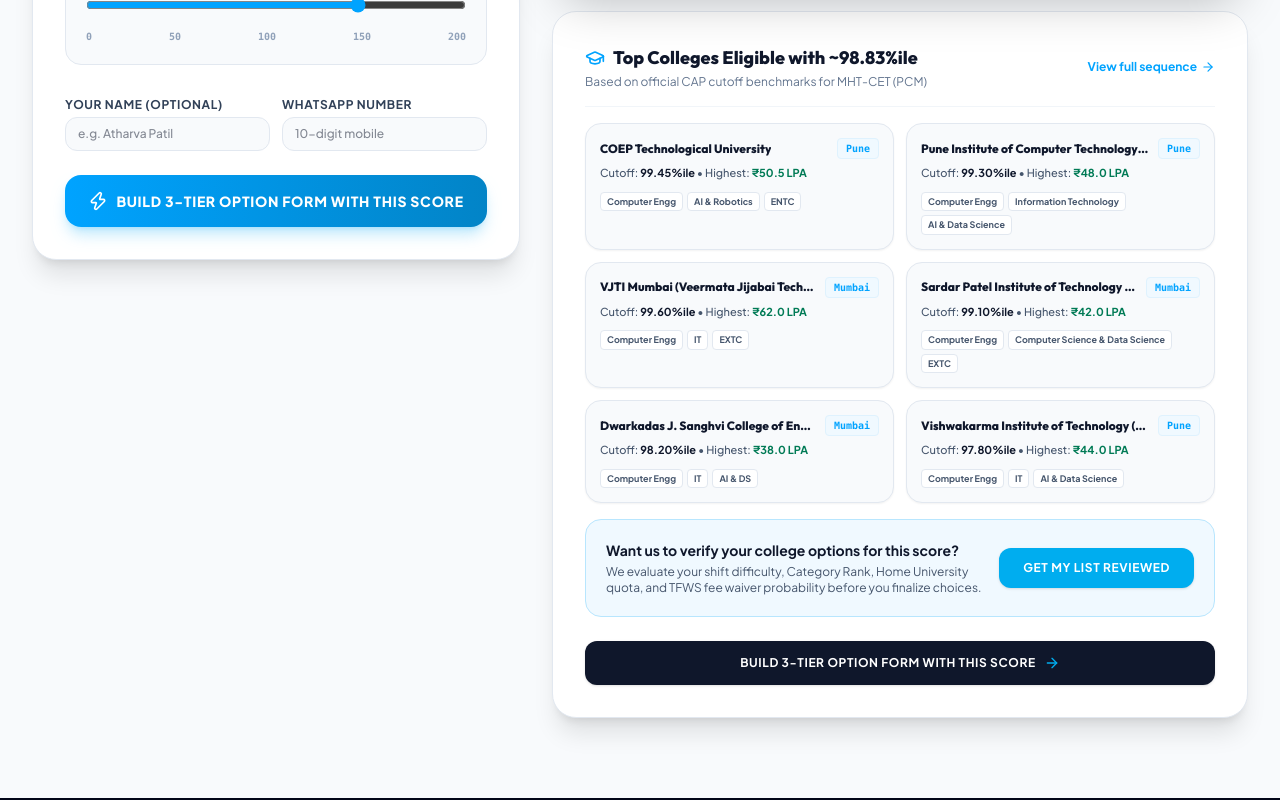
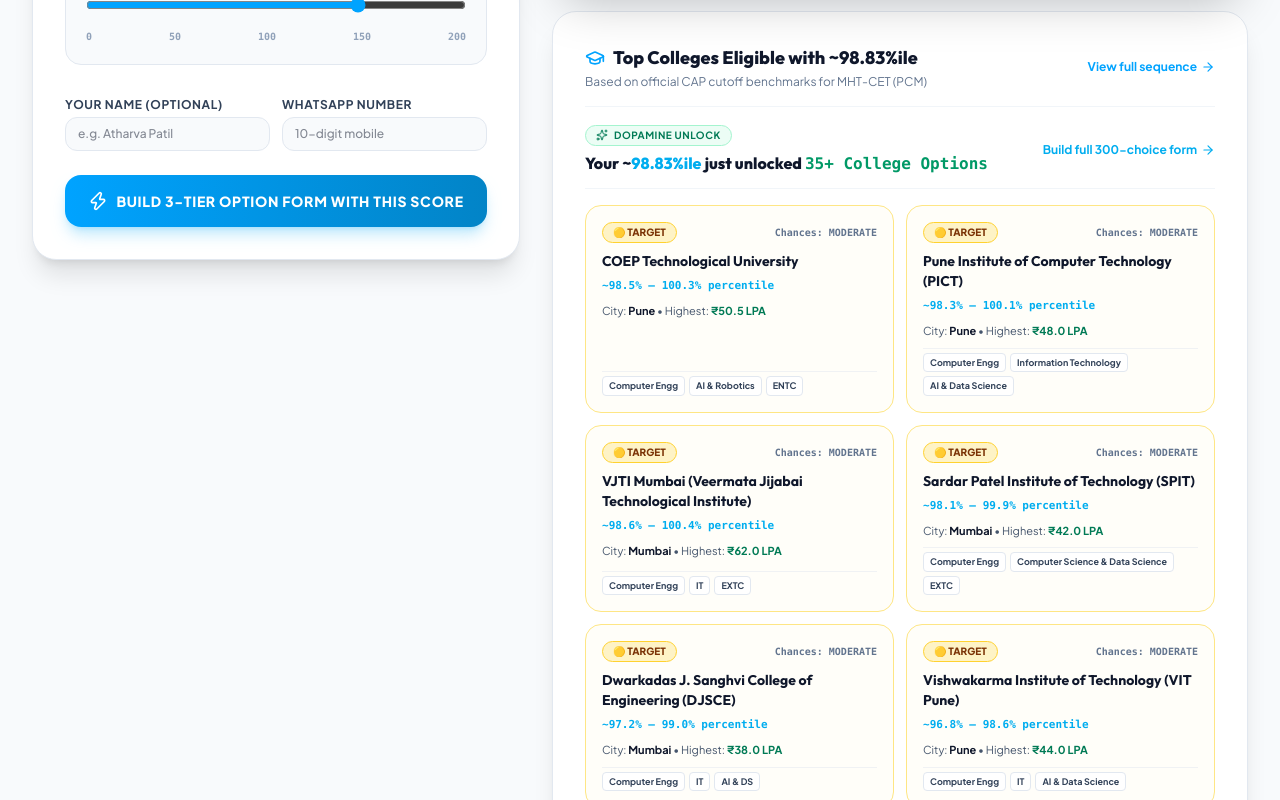
Before and after one commit to vivek-rx/AdmissionSuggestion, a React (Vite) app: page /estimator in a window 1280 px wide. Shown: the part 860-1660 px from the top of the page. Built offline with nearby package versions, Linux system fonts and the light colour scheme.

Commit message:
Implement Dopamine Loop animated result reveals with realistic chances and cutoff bands

```diff
--- a/src/components/home/CollegePredictorWidget.tsx
+++ b/src/components/home/CollegePredictorWidget.tsx
@@ -1,6 +1,6 @@
 import React, { useState } from 'react';
 import { motion, AnimatePresence } from 'framer-motion';
-import { Target, Search, CheckCircle2, ArrowRight, Building2, MapPin, Award, FileText, PhoneCall, Calculator } from 'lucide-react';
+import { Target, Search, CheckCircle2, ArrowRight, Building2, MapPin, Award, FileText, PhoneCall, Calculator, Sparkles } from 'lucide-react';
 import { useNavigate } from 'react-router-dom';
 import { initialColleges } from '../../data/initialData';
 import { College } from '../../types';
@@ -207,102 +207,125 @@
         </form>
 
         {/* Prediction Results Area */}
+        {/* Dopamine Loop Prediction Results Area */}
         <AnimatePresence>
           {predictedResults && (
             <motion.div
-              initial={{ opacity: 0, y: 10 }}
+              initial={{ opacity: 0, y: 15 }}
               animate={{ opacity: 1, y: 0 }}
               exit={{ opacity: 0, y: 10 }}
-              className="pt-6 border-t border-slate-200 space-y-4"
+              transition={{ duration: 0.3 }}
+              className="pt-8 border-t border-slate-200 space-y-6"
             >
-              <div className="flex flex-col sm:flex-row sm:items-center justify-between gap-2">
-                <span className="text-xs font-extrabold text-slate-900 uppercase tracking-wider font-heading">
-                  Estimated Institutes for {percentile}%ile ({category} • {branch})
+              {/* Dopamine Headline Badge */}
+              <div className="p-4 sm:p-5 rounded-2xl bg-gradient-to-r from-slate-900 via-[#0F172A] to-slate-900 text-white border border-slate-800 shadow-xl flex flex-col sm:flex-row sm:items-center justify-between gap-4">
+                <div className="space-y-1">
+                  <div className="inline-flex items-center gap-2 px-2.5 py-0.5 rounded-full bg-[#00ADEF]/20 text-[#00ADEF] text-[11px] font-bold uppercase tracking-wider font-heading">
+                    <Sparkles className="w-3.5 h-3.5" />
+                    <span>Real-Time Merit Engine</span>
+                  </div>
+                  <h3 className="text-lg sm:text-xl font-extrabold font-heading text-white tracking-tight">
+                    Your <span className="text-[#00ADEF]">{percentile}%ile</span> just unlocked <span className="text-emerald-400 font-mono">{predictedResults.length} options</span>
+                  </h3>
+                </div>
+
+                <div className="flex items-center gap-2 self-start sm:self-auto">
+                  <span className="px-3 py-1.5 rounded-xl bg-emerald-500/20 border border-emerald-500/40 text-emerald-300 text-xs font-bold font-heading">
+                    {predictedResults.filter(p => p.probability === 'Safe').length} High Probability
                   </span>
-                <span className="text-xs text-[#0284C7] font-bold">
-                  {predictedResults.length} Institutes Analyzed
+                  <span className="px-3 py-1.5 rounded-xl bg-amber-500/20 border border-amber-500/40 text-amber-300 text-xs font-bold font-heading">
+                    {predictedResults.filter(p => p.probability === 'Moderate').length} Target
+                  </span>
+                </div>
+              </div>
+
+              {/* Animated Results Grid */}
+              <div className="grid grid-cols-1 md:grid-cols-2 lg:grid-cols-3 gap-4">
+                {predictedResults.slice(0, 9).map(({ college, probability }, idx) => {
+                  const isSafe = probability === 'Safe';
+                  const isModerate = probability === 'Moderate';
+
+                  // Calculate realistic cutoff band around candidate score
+                  const targetCutoff = typeof college.cutoffPercentile === 'number'
+                    ? college.cutoffPercentile
+                    : parseFloat(String(college.cutoffPercentile || '88'));
+                  const minBand = (targetCutoff - 1.2).toFixed(1);
+                  const maxBand = (targetCutoff + 0.8).toFixed(1);
+
+                  return (
+                    <motion.div
+                      key={college.id}
+                      initial={{ opacity: 0, y: 20, scale: 0.98 }}
+                      animate={{ opacity: 1, y: 0, scale: 1 }}
+                      transition={{ duration: 0.25, delay: idx * 0.05 }}
+                      className={`p-5 rounded-2xl border transition-all space-y-3.5 flex flex-col justify-between ${
+                        isSafe
+                          ? 'bg-emerald-50/40 border-emerald-200 hover:border-emerald-400 shadow-xs'
+                          : isModerate
+                          ? 'bg-amber-50/40 border-amber-200 hover:border-amber-400 shadow-xs'
+                          : 'bg-indigo-50/30 border-indigo-200 hover:border-indigo-400 shadow-xs'
+                      }`}
+                    >
+                      <div className="space-y-3">
+                        {/* Status Tier & Chance Pill */}
+                        <div className="flex items-center justify-between gap-2">
+                          <span
+                            className={`px-3 py-1 rounded-full text-xs font-extrabold uppercase tracking-wide font-heading border ${
+                              isSafe
+                                ? 'bg-emerald-100 text-emerald-900 border-emerald-300'
+                                : isModerate
+                                ? 'bg-amber-100 text-amber-900 border-amber-300'
+                                : 'bg-indigo-100 text-indigo-900 border-indigo-300'
+                            }`}
+                          >
+                            {isSafe ? 'VERY REALISTIC' : isModerate ? 'TARGET CHOICE' : 'AMBITIOUS SPOT ROUND'}
+                          </span>
+                          <span className={`text-[11px] font-bold font-mono ${
+                            isSafe ? 'text-emerald-700' : isModerate ? 'text-amber-800' : 'text-indigo-700'
+                          }`}>
+                            Chances: {isSafe ? 'HIGH' : isModerate ? 'MODERATE' : 'ROUND 2/3'}
                           </span>
                         </div>
 
-              <div className="grid grid-cols-1 md:grid-cols-2 lg:grid-cols-3 gap-4">
-                {predictedResults.slice(0, 6).map(({ college, probability }) => (
-                  <div
-                    key={college.id}
-                    className="p-5 rounded-2xl bg-slate-50 border border-slate-200 hover:border-blue-300 transition-all space-y-3"
-                  >
-                    <div className="flex items-start justify-between gap-3">
-                      <div className="flex items-center gap-3">
-                        {college.logoUrl ? (
-                          <div className="h-10 px-2 py-1 rounded-xl bg-white border border-slate-200 shadow-2xs flex items-center justify-center shrink-0">
-                            <img
-                              src={college.logoUrl}
-                              alt={`${college.name} logo`}
-                              className="max-h-7 max-w-[90px] w-auto object-contain"
-                              loading="lazy"
-                            />
-                          </div>
-                        ) : (
-                          <div className="w-9 h-9 rounded-xl bg-gradient-to-br from-[#00A3FF] to-blue-700 text-white flex items-center justify-center font-black text-xs shrink-0">
-                            {college.name.substring(0, 2).toUpperCase()}
-                          </div>
-                        )}
+                        {/* College Name & Branch */}
                         <div>
-                          <div className="flex items-center gap-1.5 flex-wrap">
-                            <span className="text-[10px] font-mono font-bold bg-blue-100 text-[#0284C7] px-2 py-0.5 rounded">
-                              DTE: {college.dteCode}
-                            </span>
-                            <span
-                              className={`text-[10px] font-extrabold px-2 py-0.5 rounded-full ${
-                                probability === 'Safe'
-                                  ? 'bg-emerald-100 text-emerald-800 border border-emerald-300'
-                                  : probability === 'Moderate'
-                                  ? 'bg-amber-100 text-amber-800 border border-amber-300'
-                                  : 'bg-indigo-100 text-indigo-800 border border-indigo-300'
-                              }`}
-                            >
-                              {probability === 'Safe' ? '● Safe Choice' : probability === 'Moderate' ? '● Target Choice' : '● Ambitious Choice'}
-                            </span>
-                          </div>
-                          <h4 className="text-sm font-bold text-slate-900 font-heading leading-snug mt-1">
+                          <h4 className="text-base font-bold text-slate-900 font-heading leading-snug">
                             {college.name}
                           </h4>
+                          <div className="text-xs font-bold text-[#00ADEF] mt-0.5 font-heading">
+                            {branch === 'All' ? 'Computer Engg / IT / AI-DS' : branch}
+                          </div>
+                        </div>
+
+                        {/* Realistic Cutoff Band */}
+                        <div className="p-2.5 rounded-xl bg-white border border-slate-200/80 font-mono text-xs space-y-1">
+                          <div className="flex items-center justify-between text-slate-500 text-[11px] font-sans">
+                            <span>Historical Cutoff Band:</span>
+                            <span className="font-bold text-slate-900 font-mono">~{minBand}% – {maxBand}%ile</span>
+                          </div>
+                          <div className="flex items-center justify-between text-slate-500 text-[11px] font-sans">
+                            <span>Campus / Fees:</span>
+                            <span className="font-bold text-slate-800">{college.city} • {college.fees}</span>
                           </div>
                         </div>
                       </div>
 
-                    <div className="grid grid-cols-2 gap-2 text-[11px] bg-white p-2.5 rounded-xl border border-slate-200 font-medium text-slate-600">
-                      <div>
-                        <span className="text-slate-400 block text-[10px]">City:</span>
-                        <span className="font-bold text-slate-800">{college.city}</span>
-                      </div>
-                      <div>
-                        <span className="text-slate-400 block text-[10px]">Cut-off Bench:</span>
-                        <span className="font-bold text-emerald-700">{college.cutoffPercentile}%ile</span>
-                      </div>
-                      <div>
-                        <span className="text-slate-400 block text-[10px]">Annual Fee:</span>
-                        <span className="font-bold text-slate-800">{college.fees}</span>
-                      </div>
-                      <div>
-                        <span className="text-slate-400 block text-[10px]">Avg Package:</span>
-                        <span className="font-bold text-[#0284C7]">{college.averagePackage}</span>
-                      </div>
-                    </div>
-
-                    <div className="flex items-center justify-between pt-1">
-                      <span className="text-[11px] font-bold text-slate-500">
-                        {college.ranking}
+                      {/* Card Footer CTA */}
+                      <div className="flex items-center justify-between pt-2 border-t border-slate-200/60">
+                        <span className="text-[10px] font-bold text-slate-500 font-mono">
+                          DTE: {college.dteCode || college.code}
                         </span>
                         <button
                           onClick={onOpenConsultation}
-                        className="text-xs font-extrabold text-[#00A3FF] hover:text-[#0284C7] flex items-center gap-1 transition-colors font-heading"
+                          className="text-xs font-bold text-[#00ADEF] hover:text-[#0098D4] flex items-center gap-1 transition-colors font-heading"
                         >
-                        <span>Option Strategy</span>
+                          <span>Lock in Option Form</span>
                           <ArrowRight className="w-3.5 h-3.5" />
                         </button>
                       </div>
-                  </div>
-                ))}
+                    </motion.div>
+                  );
+                })}
               </div>
 
               {/* Contextual Counsellor Advisory Hook */}
--- a/src/pages/MarksEstimatorPage.tsx
+++ b/src/pages/MarksEstimatorPage.tsx
@@ -496,38 +496,94 @@
                 </button>
               </div>
 
-              {/* College Cards Grid */}
+              {/* Dopamine Loop Section Header */}
+              <div className="flex flex-col sm:flex-row sm:items-center justify-between gap-3 border-b border-slate-100 pb-3">
+                <div>
+                  <div className="inline-flex items-center gap-1.5 px-2.5 py-0.5 rounded-full bg-emerald-50 text-emerald-700 border border-emerald-200 text-[10px] font-bold uppercase tracking-wider font-heading">
+                    <Sparkles className="w-3 h-3" />
+                    <span>Dopamine Unlock</span>
+                  </div>
+                  <h4 className="text-sm sm:text-base font-extrabold text-slate-900 font-heading mt-1">
+                    Your ~<span className="text-[#00ADEF]">{estimates.avgPct}%ile</span> just unlocked <span className="text-emerald-600 font-mono">35+ College Options</span>
+                  </h4>
+                </div>
+
+                <button
+                  type="button"
+                  onClick={handleLaunchCapGenerator}
+                  className="inline-flex items-center gap-1 text-xs font-bold text-[#00ADEF] hover:underline font-heading self-start sm:self-auto"
+                >
+                  <span>Build full 300-choice form</span>
+                  <ArrowRight className="w-3.5 h-3.5" />
+                </button>
+              </div>
+
+              {/* College Cards Grid with Realistic Chances */}
               <div className="grid grid-cols-1 sm:grid-cols-2 gap-3">
-                {topEligibleColleges.map((col) => (
+                {topEligibleColleges.map((col, idx) => {
+                  const targetCutoff = typeof col.cutoffPercentile === 'number'
+                    ? col.cutoffPercentile
+                    : parseFloat(String(col.cutoffPercentile || '85'));
+                  const isSafe = (estimates.avgPct - targetCutoff) >= 1.5;
+                  const isModerate = Math.abs(estimates.avgPct - targetCutoff) < 1.5;
+
+                  const minBand = (targetCutoff - 1.0).toFixed(1);
+                  const maxBand = (targetCutoff + 0.8).toFixed(1);
+
+                  return (
                     <div
                       key={col.id}
-                    className="p-3.5 rounded-2xl bg-slate-50 hover:bg-white border border-slate-200 hover:border-[#00A3FF]/40 transition-all shadow-xs space-y-1.5"
+                      className={`p-4 rounded-2xl border transition-all space-y-2 flex flex-col justify-between ${
+                        isSafe
+                          ? 'bg-emerald-50/30 border-emerald-200 hover:border-emerald-400'
+                          : isModerate
+                          ? 'bg-amber-50/30 border-amber-200 hover:border-amber-400'
+                          : 'bg-indigo-50/30 border-indigo-200 hover:border-indigo-400'
+                      }`}
                     >
-                    <div className="flex items-center justify-between gap-2">
-                      <h4 className="text-xs font-extrabold text-slate-900 font-heading truncate">
-                        {col.name}
-                      </h4>
-                      <span className="text-[10px] font-mono px-2 py-0.5 rounded bg-sky-50 text-[#00A3FF] font-bold border border-sky-100 shrink-0">
-                        {col.city}
+                      <div className="space-y-2">
+                        <div className="flex items-center justify-between gap-1">
+                          <span className={`px-2.5 py-0.5 rounded-full text-[10px] font-extrabold uppercase font-heading border ${
+                            isSafe
+                              ? 'bg-emerald-100 text-emerald-900 border-emerald-300'
+                              : isModerate
+                              ? 'bg-amber-100 text-amber-900 border-amber-300'
+                              : 'bg-indigo-100 text-indigo-900 border-indigo-300'
+                          }`}>
+                            {isSafe ? '🟢 VERY REALISTIC' : isModerate ? '🟡 TARGET' : '🟣 REACH'}
+                          </span>
+                          <span className="text-[10px] font-mono font-bold text-slate-500">
+                            Chances: {isSafe ? 'HIGH' : isModerate ? 'MODERATE' : 'ROUND 2/3'}
                           </span>
                         </div>
 
-                    <p className="text-[11px] text-slate-600 font-medium">
-                      Cutoff: <strong className="text-slate-900 font-bold">{col.cutoffPercentile}%ile</strong> • Highest: <strong className="text-emerald-700 font-bold">{col.highestPackage}</strong>
-                    </p>
+                        <div>
+                          <h4 className="text-xs sm:text-sm font-bold text-slate-900 font-heading">
+                            {col.name}
+                          </h4>
+                          <span className="text-[11px] font-mono text-[#00ADEF] font-bold">
+                            ~{minBand}% – {maxBand}% percentile
+                          </span>
+                        </div>
 
-                    <div className="flex flex-wrap gap-1 pt-1">
+                        <div className="text-[11px] text-slate-600">
+                          City: <strong className="text-slate-900">{col.city}</strong> • Highest: <strong className="text-emerald-700">{col.highestPackage}</strong>
+                        </div>
+                      </div>
+
+                      <div className="flex flex-wrap gap-1 pt-1 border-t border-slate-200/50">
                         {col.courses.slice(0, 3).map((crs) => (
                           <span
                             key={crs}
-                          className="text-[9px] font-bold px-1.5 py-0.5 rounded bg-white text-slate-600 border border-slate-200"
+                            className="text-[9px] font-bold px-1.5 py-0.5 rounded bg-white text-slate-700 border border-slate-200"
                           >
                             {crs}
                           </span>
                         ))}
                       </div>
                     </div>
-                ))}
+                  );
+                })}
               </div>
 
               {/* Contextual Counsellor Review Hook */}
```
Lines whose indentation alone changed are shown as unchanged.
